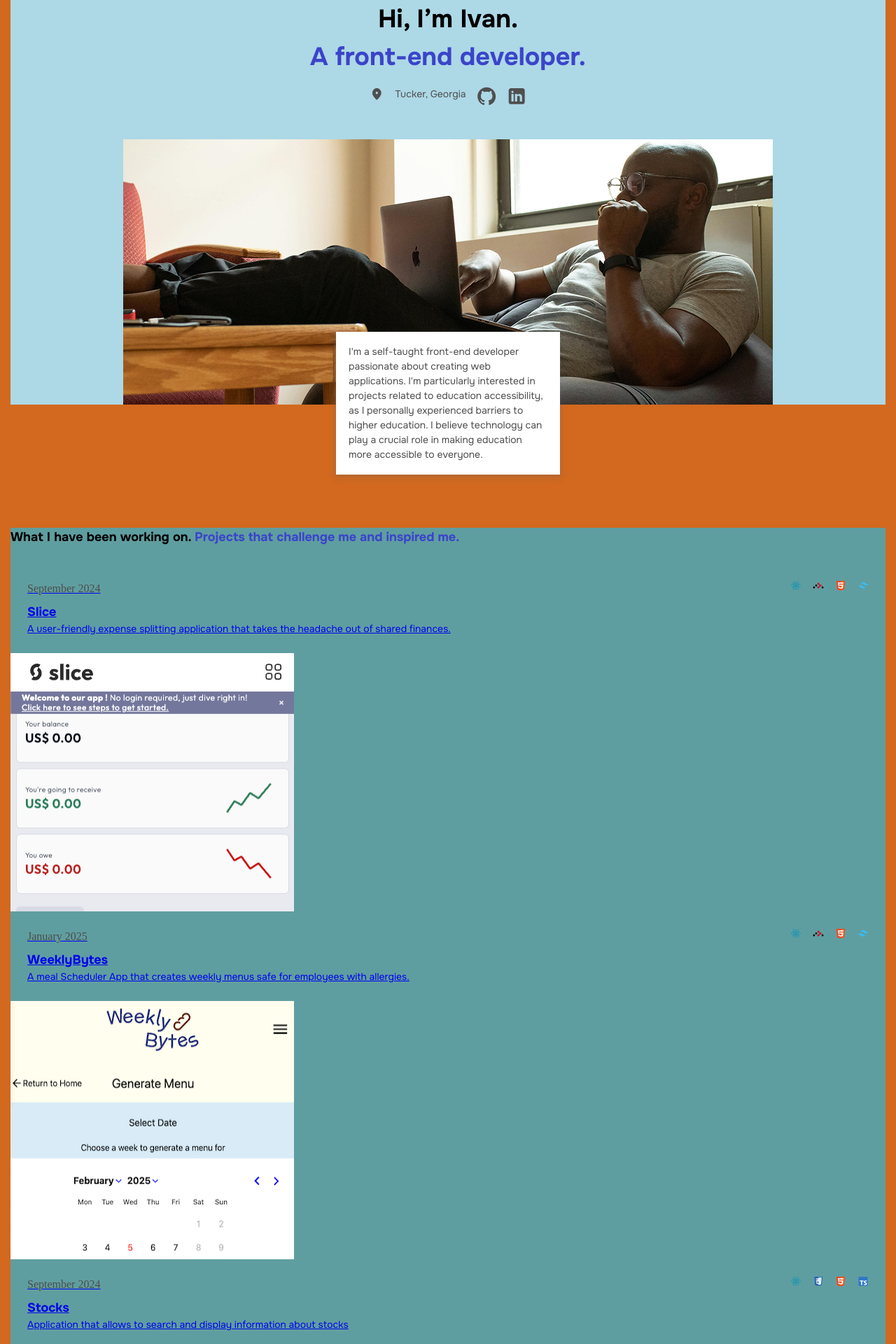
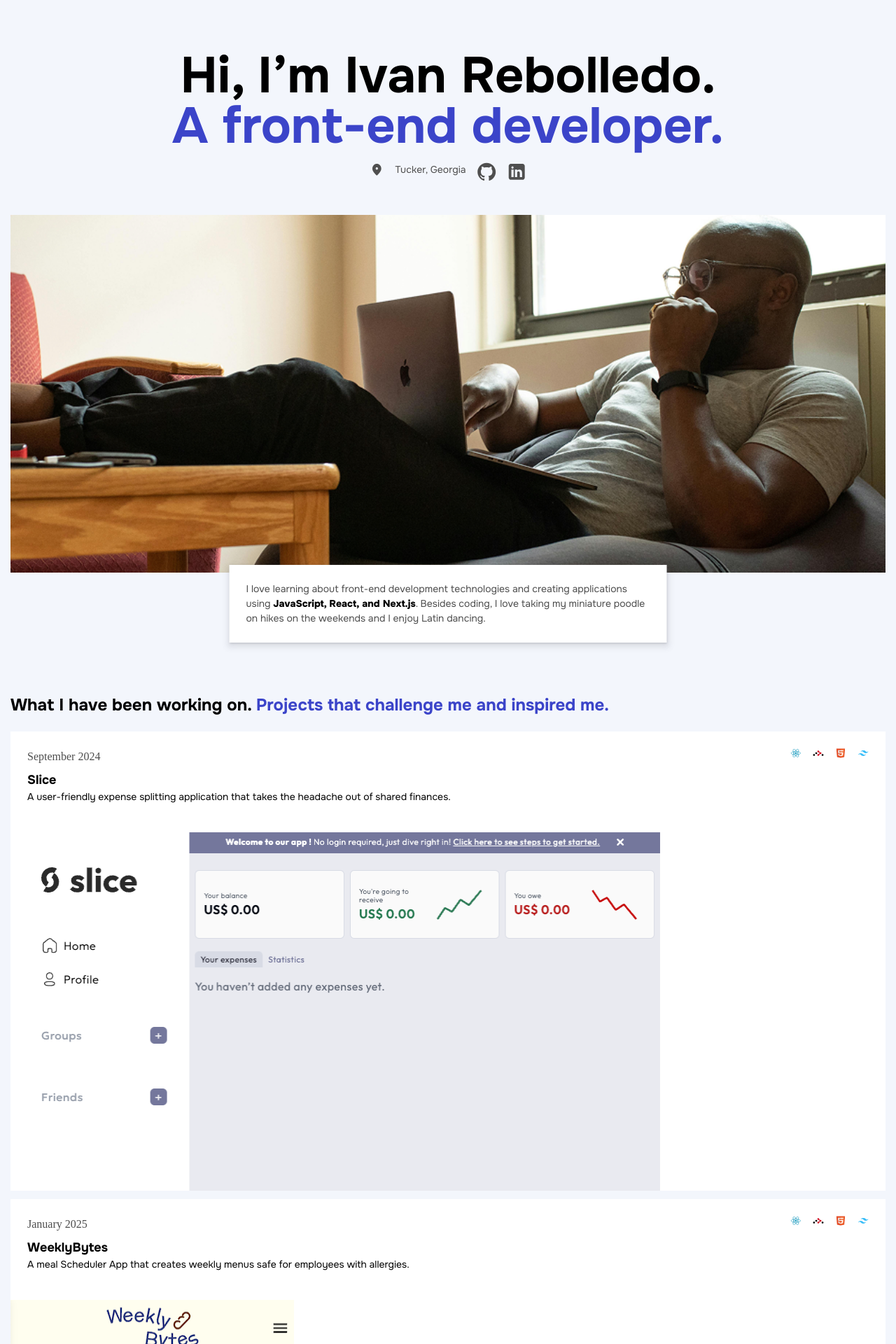
Before and after one commit to ivannissimrch/Portfolio, a Next.js app: page / in a window 1280 px wide. Shown: the top 1920 px of the page at 70% size. Built offline with nearby package versions, Linux system fonts and the light colour scheme.

Commit message:
tablet view update font sizes, update projects layout [wip]

```diff
--- a/src/app/globals.css
+++ b/src/app/globals.css
@@ -101,7 +101,8 @@ select {
 
   /* 28px */
   --fs-500: 1.75rem;
-
+  /* 24px */
+  --fs-450: 1.5rem;
   /* 18px */
   --fs-400: 1.125rem;
 
@@ -306,6 +307,17 @@ p {
   font-size: var(--fs-300);
 }
 
+.link-text {
+  text-decoration: none;
+  cursor: pointer;
+}
+
+/* -----------------------------End of the Utility Classes----------------------------- */
+
+/* ------------------------------------------------------------------------------------ */
+/* ---------------------------------------hero section------------------------------------- */
+/* ------------------------------------------------------------------------------------ */
+
 .main-container {
   flex-direction: column;
   align-items: center;
@@ -313,24 +325,17 @@ p {
   gap: 72px;
   height: 100%;
   min-width: 372px;
-  background-color: chocolate;
 }
-/* -----------------------------End of the Utility Classes----------------------------- */
-
-/* ------------------------------------------------------------------------------------ */
-/* ---------------------------------------hero section------------------------------------- */
-/* ------------------------------------------------------------------------------------ */
-
 .hero-container {
   position: relative;
   margin: 0 auto 104px auto;
-  justify-content: center;
-  background-color: lightblue;
+  /* justify-content: center; */
   width: 100%;
 }
 
-.hero-intro {
+.hero-title {
   text-align: center;
+  font-size: 2.25rem;
 }
 
 .hero-icons {
@@ -368,13 +373,34 @@ p {
   color: black;
 }
 
+/* tablet  */
+@media (min-width: 560px) {
+  .main-container {
+    margin: 0 auto;
+  }
+  .hero-image-tablet {
+    display: block;
+  }
+
+  .hero-image-phone {
+    display: none;
+  }
+
+  .hero-title {
+    font-size: var(--fs-750);
+    line-height: 100%;
+  }
+
+  .hero-p {
+    max-width: 658px;
+    padding: 24px;
+  }
+}
+
 /* ------------------------------------------------------------------------------------ */
 /* ---------------------------------------Projects Section------------------------------------- */
 /* ------------------------------------------------------------------------------------ */
 .projects-container {
-  background-color: cadetblue;
-  /* width: 393.88px; */
-  /* min-width: 375px */
   width: 100%;
 }
 
@@ -386,7 +412,7 @@ p {
 
 .card-container {
   margin-bottom: 12px;
-  background-color: chocolate;
+  flex-direction: column;
 }
 .card-title {
   padding: 24px;
@@ -401,21 +427,34 @@ p {
   font-family: var(--ff-sans-normal);
 }
 
+.card-image-mobile {
+  display: block;
+}
+
+.card-image-tablet {
+  display: none;
+}
+
+/* tablet */
+@media (min-width: 560px) {
+  .projects-title {
+    font-size: var(--fs-450);
+  }
+
+  .card-image-mobile {
+    display: none;
+  }
+  .card-image-tablet {
+    display: inline-block;
+  }
+}
+
 /* ------------------------------------------------------------------------------------ */
 /* ---------------------------------------Technologies Section------------------------------------- */
 /* ------------------------------------------------------------------------------------ */
 
 .technologies-container {
-  /* max-width: 393.88px; */
-  /* min-width: 375px; */
   width: 100%;
-  background-color: lightpink;
-  /* height: 192px;
-  flex-wrap: wrap;
-  flex-direction: column;
-  align-items: center;
-  justify-content: center;
-  gap: 24px; */
 }
 
 .technologies-title {
@@ -424,7 +463,6 @@ p {
 
 .technologies-icons-container {
   width: 100%;
-  background-color: lightseagreen;
   height: 192px;
   flex-wrap: wrap;
   flex-direction: column;
@@ -434,12 +472,19 @@ p {
 }
 
 .technologies-icon-container {
-  background-color: yellow;
   display: flex;
   justify-content: center;
   align-items: center;
   width: 39.5px;
   height: 60.2px;
+}
+
+/* tablet */
+@media (min-width: 560px) {
+  .technologies-title {
+    font-size: var(--fs-450);
+    line-height: 140%;
+  }
 }
 
 /* ------------------------------------------------------------------------------------ */
@@ -450,8 +495,6 @@ p {
   flex-direction: column;
   padding: 32px;
   gap: 24px;
-  /* width: 393.88px; */
-  /* min-width: 375px; */
   width: 100%;
 }
 
@@ -467,6 +510,19 @@ p {
 
 .email-title {
   line-height: 150%;
+}
+
+/* tablet */
+@media (min-width: 560px) {
+  .working-together-title {
+    font-size: var(--fs-450);
+    line-height: 140%;
+  }
+
+  .send-message-text {
+    font-size: var(--fs-400);
+    line-height: 150%;
+  }
 }
 
 /* ------------------------------------------------------------------------------------ */
@@ -487,14 +543,16 @@ p {
   cursor: pointer;
 }
 
-/* tablet  */
+/* tablet */
 @media (min-width: 560px) {
-  .hero-image-tablet {
-    display: block;
-    min-width: 928px;
-    height: 378px;
-  }
-  .hero-image-phone {
-    display: none;
+  footer {
+    font-size: 14px;
   }
 }
+
+/* desktop */
+/* @media (min-width: 1018px) {
+  .main-container {
+    background-color: brown;
+  }
+} */
--- a/src/app/page.js
+++ b/src/app/page.js
@@ -6,10 +6,10 @@ import { PROJECTS_INFO } from "./projects_info";
 
 export default function Home() {
   return (
-    <main className="main-container flex  bg-accent padding-top-72 ">
-      <section className=" grid hero-container">
-        <h1 id="title" className="ff-sans-normal h2 hero-intro">
-          <div>Hi, I’m Ivan.</div>
+    <main className="main-container flex  bg-accent ">
+      <section className=" grid hero-container padding-top-72">
+        <h1 id="title" className="ff-sans-normal hero-title">
+          <div>Hi, I’m Ivan Rebolledo.</div>
           <div className="text-blue">A front-end developer.</div>
         </h1>
         <section className="flex text-gray hero-icons">
@@ -60,18 +60,12 @@ export default function Home() {
           className="hero-image-tablet "
           alt="temp cover"
         />
-
-        {/* <p className="bg-white hero-p fs-200 ff-sans-normal text-gray">
-          I enjoy learning about coding and developing web applications with
-          <span> JavaScript, </span>
-          <span> React,</span> <span> and Next.js.</span>
-        </p> */}
         <p className="bg-white hero-p fs-200 ff-sans-normal text-gray">
-          I'm a self-taught front-end developer passionate about creating web
-          applications. I'm particularly interested in projects related to
-          education accessibility, as I personally experienced barriers to
-          higher education. I believe technology can play a crucial role in
-          making education more accessible to everyone.
+          I love learning about front-end development technologies and creating
+          applications using <span> JavaScript, </span>
+          <span> React,</span> <span> and Next.js</span>. Besides coding, I love
+          taking my miniature poodle on hikes on the weekends and I enjoy Latin
+          dancing.
         </p>
       </section>
       <section className="projects-container ">
@@ -82,9 +76,11 @@ export default function Home() {
             Projects that challenge me and inspired me.
           </span>
         </h4>
-        {PROJECTS_INFO.map((project, idx) => (
-          <Card key={project.title} project={project} />
-        ))}
+        <span className="cards-container">
+          {PROJECTS_INFO.map((project, idx) => (
+            <Card key={project.title} project={project} />
+          ))}
+        </span>
       </section>
 
       <section className="technologies-container">
@@ -110,7 +106,7 @@ export default function Home() {
           <h2 className="fs-400 ff-sans-normal working-together-title ">
             Interested in working together?
           </h2>
-          <h3 className=" fs-200 text-light-gray ff-sans-normal">
+          <h3 className=" fs-200 text-light-gray ff-sans-normal send-message-text">
             Send a message to my email
           </h3>
         </div>
@@ -120,7 +116,7 @@ export default function Home() {
       </section>
       <footer className="flex footer">
         <div>
-          <p> &copy; 2025 Ivan Rebolledo</p>
+          <p className="footer-name-text"> &copy; 2025 Ivan Rebolledo</p>
         </div>
         <div className="footer-links flex">
           <Link href="https://github.com/ivannissimrch">GitHub</Link>
--- a/src/app/projects_info.js
+++ b/src/app/projects_info.js
@@ -4,6 +4,7 @@ export const PROJECTS_INFO = [
     description:
       "A user-friendly expense splitting application that takes the headache out of shared finances.",
     image: "/images/sliceMobile.png",
+    imageTablet: "/images/sliceTablet.png",
     date: "September 2024",
     icons: [
       "/images/react-icon.svg",
--- a/src/components/Card.jsx
+++ b/src/components/Card.jsx
@@ -2,12 +2,15 @@ import Image from "next/image";
 import Link from "next/link";
 
 export default function Card({ project }) {
-  const { date, icons, title, description, image } = project;
+  const { date, icons, title, description, image, imageTablet } = project;
   console.log(image);
   console.log(icons);
   return (
-    <Link href={title} className="w-full h-full bg-white card-container">
-      <section className="card-title">
+    <Link
+      href={title}
+      className="w-full h-full bg-white card-container flex link-text text-black"
+    >
+      <section className="card-title bg-white">
         <section className="flex card-date-icons">
           <span className="text-gray">{date}</span>
           <span className="flex">
@@ -26,8 +29,24 @@ export default function Card({ project }) {
         <h4 className="fs-400 ff-sans-normal ">{title}</h4>
         <p className="fs-200 ff-sans-normal">{description}</p>
       </section>
-
-      <Image src={image} alt="project image" width={405} height={369} />
+      <Image
+        src={image}
+        alt="project image"
+        width={405}
+        height={369}
+        className={`${
+          imageTablet === "/images/sliceTablet.png" ? "card-image-mobile" : ""
+        }`}
+      />
+      {imageTablet === "/images/sliceTablet.png" && (
+        <Image
+          src={imageTablet}
+          alt="project image"
+          width={928}
+          height={512}
+          className="card-image-tablet "
+        />
+      )}
     </Link>
   );
 }
```
Also changed, not shown: public/images/sliceTablet.png (added).
